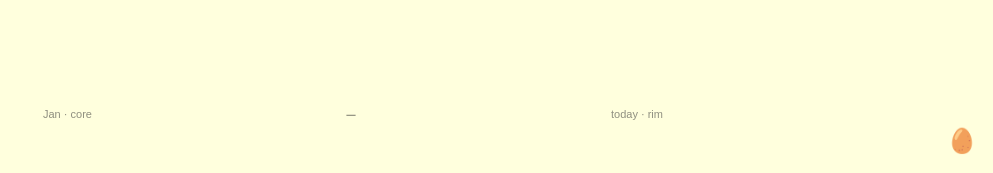
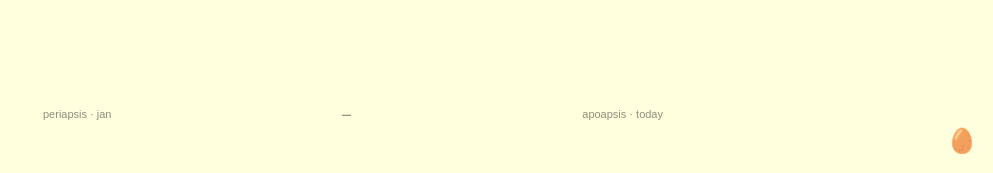
Before and after one commit to CodeDotJS/space, a Jekyll site: the page built from updates.md, in a window 1280 px wide and 900 px high, scrolled down 2438 px. Shown: the part 724-897 px from the top of the window, without its empty margins (287-1280 px from the left). Built offline with Jekyll 4.4.1, drawn with Linux system fonts in a browser that asks for light colours; nearby versions of some CDN libraries; some web fonts are replaced.

Commit message:
feat(contribution): use periapsis and apoapsis footer labels

```diff
--- a/_layouts/updates.html
+++ b/_layouts/updates.html
@@ -164,9 +164,9 @@ layout: default
                 <svg id="contributionSvg" role="img" aria-label="GitHub contributions this year as a spiral orbit"></svg>
             </div>
             <div class="contribution-footer">
-                <span>Jan · core</span>
+                <span>periapsis · jan</span>
                 <span class="contribution-footer-mid" id="contributionYear">—</span>
-                <span>today · rim</span>
+                <span>apoapsis · today</span>
             </div>
         </div>
     </div>
```
